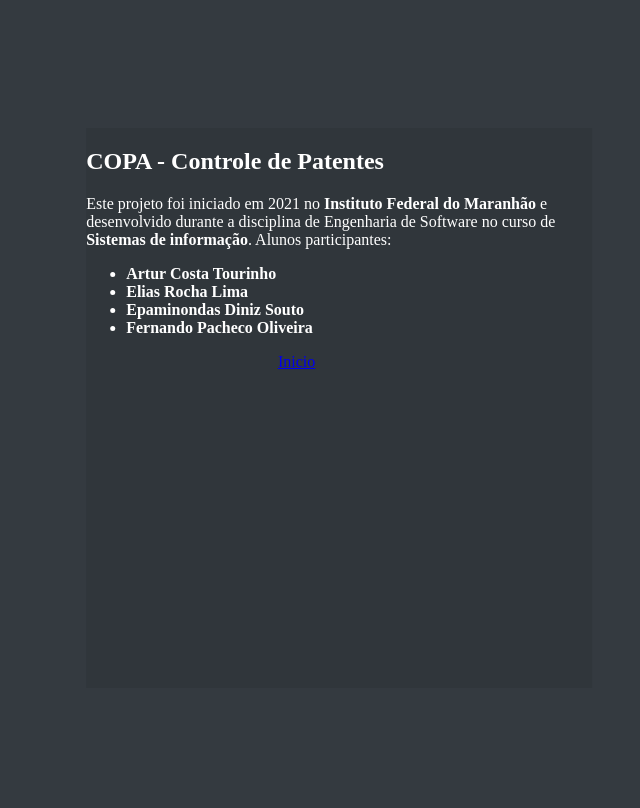
After one commit to EliasRLima/sistema_copa, a CodeIgniter app: template application/views/sobre.php in a window 1280 px wide. The commit adds this page. Shown: the whole page, without its empty margins (301-941 px from the left). Run offline with CodeIgniter, Linux system fonts and the light colour scheme; the template is opened without the code that fills it, so the values that code supplies are empty.

Commit message:
v1.2
Adicionado Sobre

```diff
--- a/application/views/menu_inicial.php
+++ b/application/views/menu_inicial.php
@@ -14,7 +14,7 @@ defined('BASEPATH') OR exit('No direct script access allowed');
 						    <img src="<?php echo base_url('images/logo.jpg'); ?>" /></br>
 							<a href="login" class="btn btn-primary btn-sm">Login</a></br>
 							<a href="" class="btn btn-primary btn-sm">Pesquisar</a></br>
-							<a href="" class="btn btn-primary btn-sm">Sobre</a>
+							<a href="sobre" class="btn btn-primary btn-sm">Sobre</a>
                         </form>
                 </div>
 	</body>
--- /dev/null
+++ b/application/views/sobre.php
@@ -0,0 +1,33 @@
+<?php
+defined('BASEPATH') OR exit('No direct script access allowed');
+?>
+
+<!DOCTYPE html>
+<html class="no-js">
+	<head>
+		<link rel = "stylesheet" type = "text/css" href = "<?php echo base_url(); ?>css/background.css">
+		<link rel = "stylesheet" type = "text/css" href = "<?php echo base_url(); ?>css/inicio.css">
+	</head>
+	<body class="center">
+                <div class="center">
+                        <form class="form">
+						    <div class="container masthead-followup p-5 px-4 px-md-3">
+                                    <section class="mt-5 pt-3 lead">
+                                        <h1 style="color: white">COPA - Controle de Patentes</h1>
+                                        <p style="color: white">
+                                            Este projeto foi iniciado em 2021 no <strong>Instituto Federal do Maranhão</strong> e desenvolvido durante a disciplina de Engenharia de Software no curso de <strong>Sistemas de informação</strong>. Alunos participantes:
+                                        </p>
+
+                                        <ul style="color: white">
+                                            <li><strong>Artur Costa Tourinho</strong></li>
+                                            <li><strong>Elias Rocha Lima</strong></li>
+                                            <li><strong>Epaminondas Diniz Souto</strong></li>
+                                            <li><strong>Fernando Pacheco Oliveira</strong></li>
+                                        </ul>
+                                    </section>
+                            </div>
+							<a href="menu" class="btn btn-primary btn-sm">Inicio</a>
+                        </form>
+                </div>
+	</body>
+</html>
--- a/css/inicio.css
+++ b/css/inicio.css
@@ -88,7 +88,7 @@ input[type=text] {
  .form img {
     margin-top: 4.5em;
     margin-bottom: 2.5em;
-    margin-left: 35%;
+    margin-left: 38%;
     border-radius: 50%;
 
  }
```
Also changed, not shown: application/controllers/sobre.php (added, +36 -0 lines).
